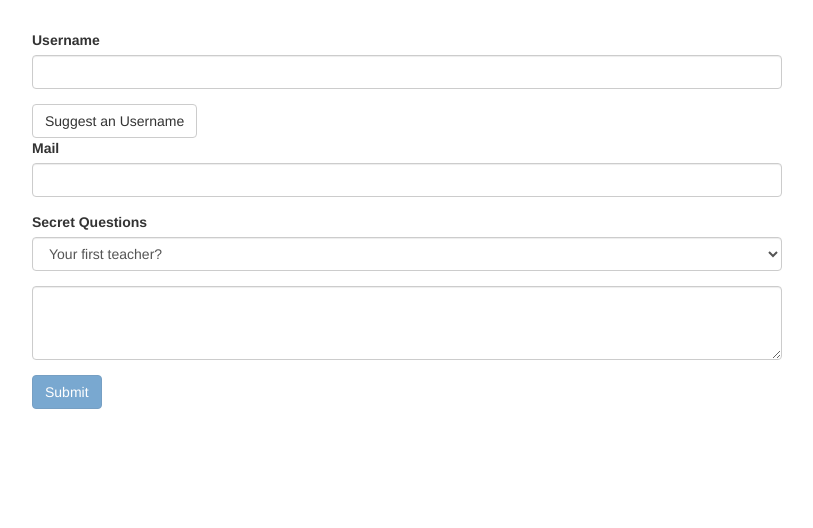
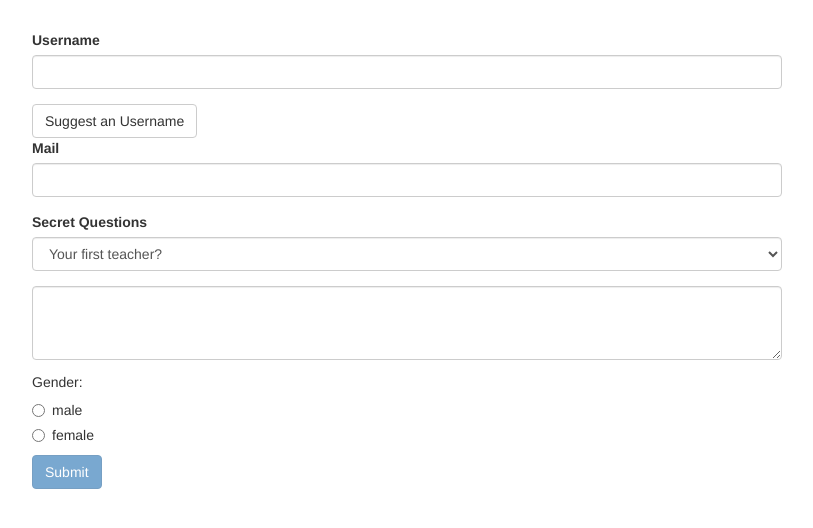
Before and after one commit to tiansiyu0210/angular-forms, an Angular app: page / in a window 1280 px wide. Shown: the top 528 px of the page, without its empty margins (233-1046 px from the left). Built offline with nearby package versions, Linux system fonts and the light colour scheme.

Commit message:
radio button

```diff
--- a/src/app/app.component.html
+++ b/src/app/app.component.html
@@ -27,6 +27,13 @@
           <textarea rows="3" class="form-control" name="answer" [(ngModel)]="answer"></textarea>
         </div>
         <span class="help-block">{{answer}}</span>
+
+        <h5>Gender: </h5>
+        <div class="radio" *ngFor="let g of genders ">
+          <label>
+            <input type="radio" ngModel name="gender" [value]="g" required> {{ g }}
+          </label>
+        </div>
         <button class="btn btn-primary" type="submit" [disabled]="!f.valid">Submit</button>
       </form>
     </div>
--- a/src/app/app.component.ts
+++ b/src/app/app.component.ts
@@ -10,6 +10,7 @@ export class AppComponent {
   @ViewChild('f') myForm: NgForm;
   defaultQuestion = 'teacher';
   answer = '';
+  genders = ['male', 'female'];
 
   suggestUserName() {
     const suggestedName = 'Superuser';
```
